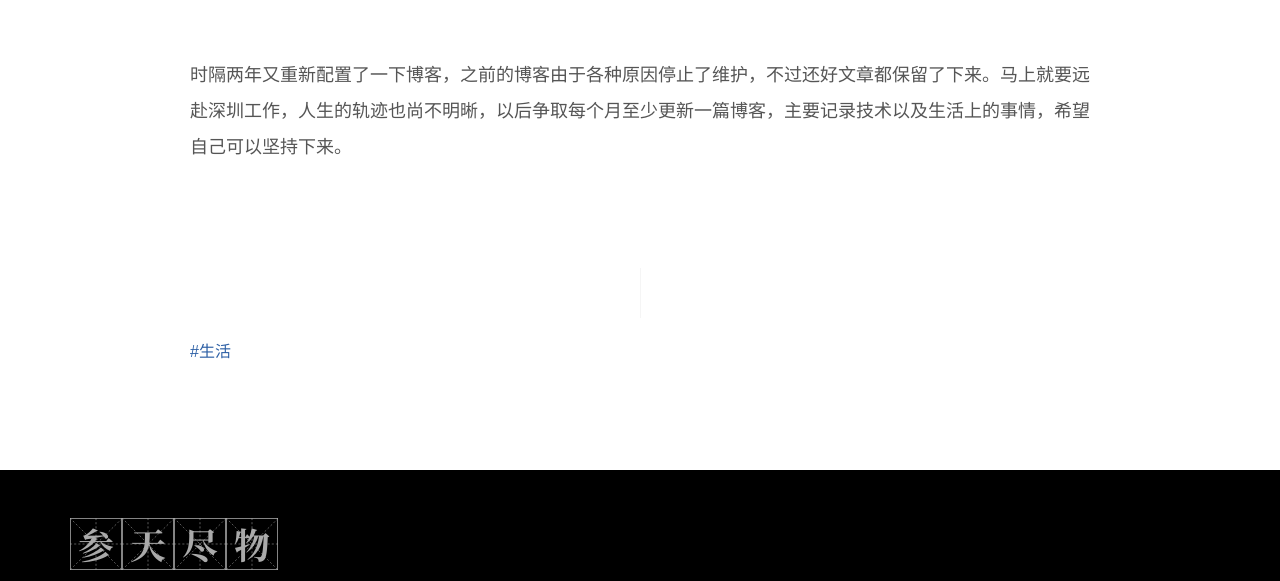
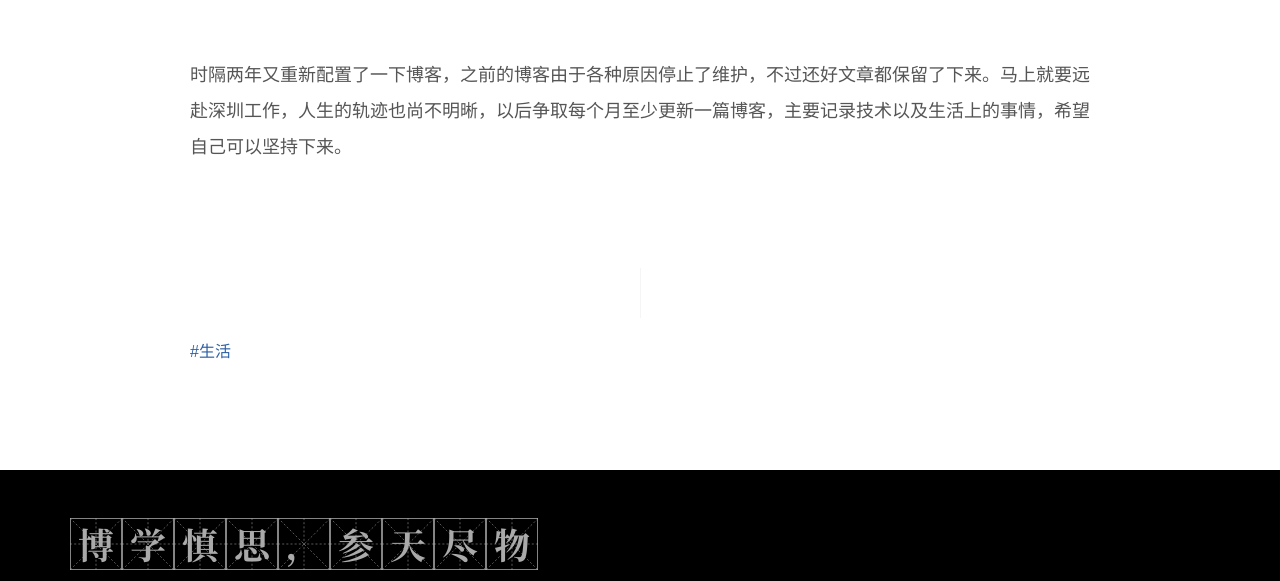
Before and after one commit to Kaixiang-Z/Kaixiang-Z.github.io, a plain HTML site: page 2024/04/08/hello-world/index.html in a window 1280 px wide. Shown: the part 219-800 px from the top of the page. Drawn offline with nearby package versions, Linux system fonts and the light colour scheme.

Commit message:
Site updated: 2024-04-10 22:05:02

```diff
--- a/2024/04/08/hello-world/index.html
+++ b/2024/04/08/hello-world/index.html
@@ -210,7 +210,7 @@
         <div class="foot__head">
 
             <div class="foot-line">
-              <div class="matts">参</div><div class="matts">天</div><div class="matts">尽</div><div class="matts">物</div>
+              <div class="matts">博</div><div class="matts">学</div><div class="matts">慎</div><div class="matts">思</div><div class="matts">，</div><div class="matts">参</div><div class="matts">天</div><div class="matts">尽</div><div class="matts">物</div>
             </div>
 
         </div>
```
Also changed, not shown: base/index.html (+1 -1 lines), blog/index.html (+1 -1 lines), feat/index.html (+1 -1 lines), index.html (+1 -1 lines), tags/生活/index.html (+1 -1 lines), font/bold.ttf, font/normal.ttf.
